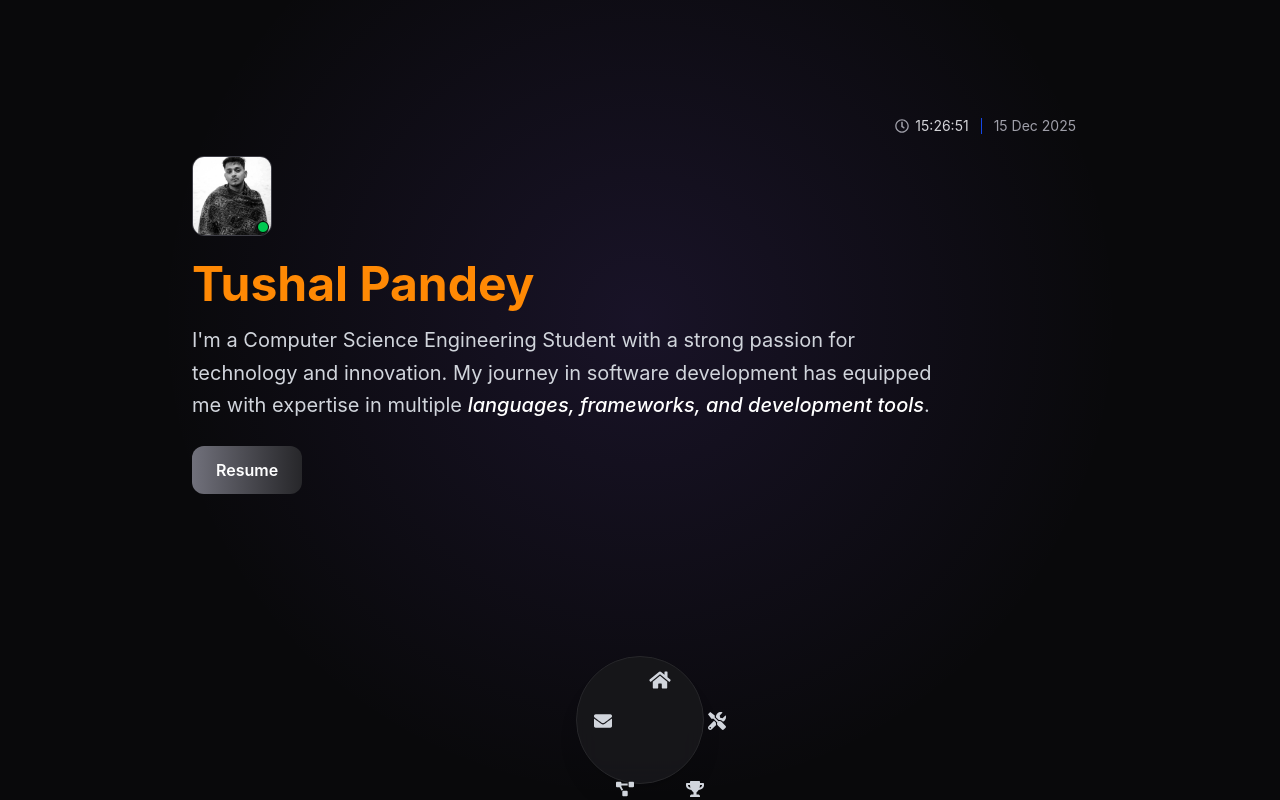
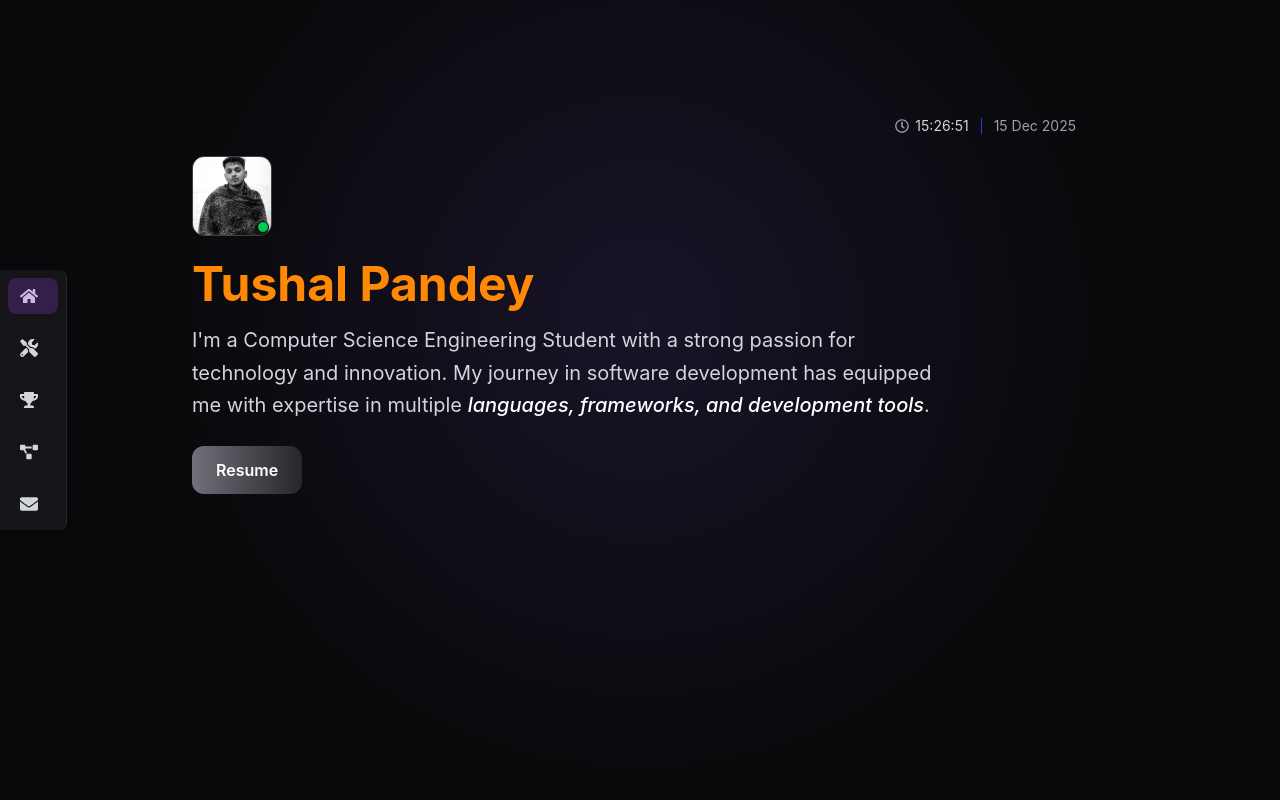
Before and after one commit to pandeYtushal/Portfolio2, a React (Vite) app: page / in a window 1280 px wide. Shown: the top 800 px of the page. Built offline with nearby package versions, Linux system fonts and the light colour scheme.

Commit message:
Refactor Navbar layout

```diff
--- a/src/components/Navbar.jsx
+++ b/src/components/Navbar.jsx
@@ -44,17 +44,12 @@ const Navbar = () => {
     return () => observerRef.current.disconnect();
   }, []);
 
-  const radius = 60; // Adjust for circle size
-  const angleStep = 360 / navLinks.length;
-
   return (
-    <nav className="fixed bottom-4 left-1/2 -translate-x-1/2 z-50">
-      <div className="relative w-32 h-32 bg-zinc-900/90 backdrop-blur-md rounded-full border border-zinc-800 shadow-xl flex items-center justify-center">
+    <nav className="fixed left-0 top-1/2 -translate-y-1/2 z-50">
+      <div className="bg-zinc-900/90 backdrop-blur-md p-2 rounded-r-lg border-r border-zinc-800 shadow-xl">
+        <div className="flex flex-col gap-4">
           {navLinks.map((link, index) => {
             const Icon = link.icon;
-          const angle = index * angleStep;
-          const x = radius * Math.cos((angle - 90) * (Math.PI / 180));
-          const y = radius * Math.sin((angle - 90) * (Math.PI / 180));
             const isActive = activeIndex === index;
             const isHovered = hoverIndex === index;
 
@@ -64,18 +59,32 @@ const Navbar = () => {
                 href={link.href}
                 onMouseEnter={() => setHoverIndex(index)}
                 onMouseLeave={() => setHoverIndex(null)}
-              className="absolute flex items-center justify-center w-10 h-10 text-gray-300 hover:text-white transition"
-              style={{ left: `calc(50% + ${x}px)`, top: `calc(50% + ${y}px)`, transform: 'translate(-50%, -50%)' }}
-              animate={{
-                rotate: isActive || isHovered ? 360 : 0,
-                scale: isActive || isHovered ? 1.2 : 1,
-              }}
+                className="relative flex items-center gap-2 px-3 py-2 text-gray-300 hover:text-white transition font-medium rounded-lg overflow-hidden"
+                animate={{ width: isHovered ? 150 : 50 }}
                 transition={{ duration: 0.3 }}
               >
-              <Icon className="text-lg" />
+                {/* Active background */}
+                {isActive && (
+                  <motion.div
+                    layoutId="nav-active-bg"
+                    className="absolute inset-0 bg-purple-500/20 rounded-lg"
+                    transition={{ type: "spring", stiffness: 500, damping: 35 }}
+                  />
+                )}
+
+                <Icon className="text-lg flex-shrink-0" />
+                <motion.span
+                  className="text-sm whitespace-nowrap"
+                  initial={{ opacity: 0 }}
+                  animate={{ opacity: isHovered ? 1 : 0 }}
+                  transition={{ duration: 0.2 }}
+                >
+                  {link.name}
+                </motion.span>
               </motion.a>
             );
           })}
+        </div>
       </div>
     </nav>
   );
```
Lines whose indentation alone changed are shown as unchanged.
